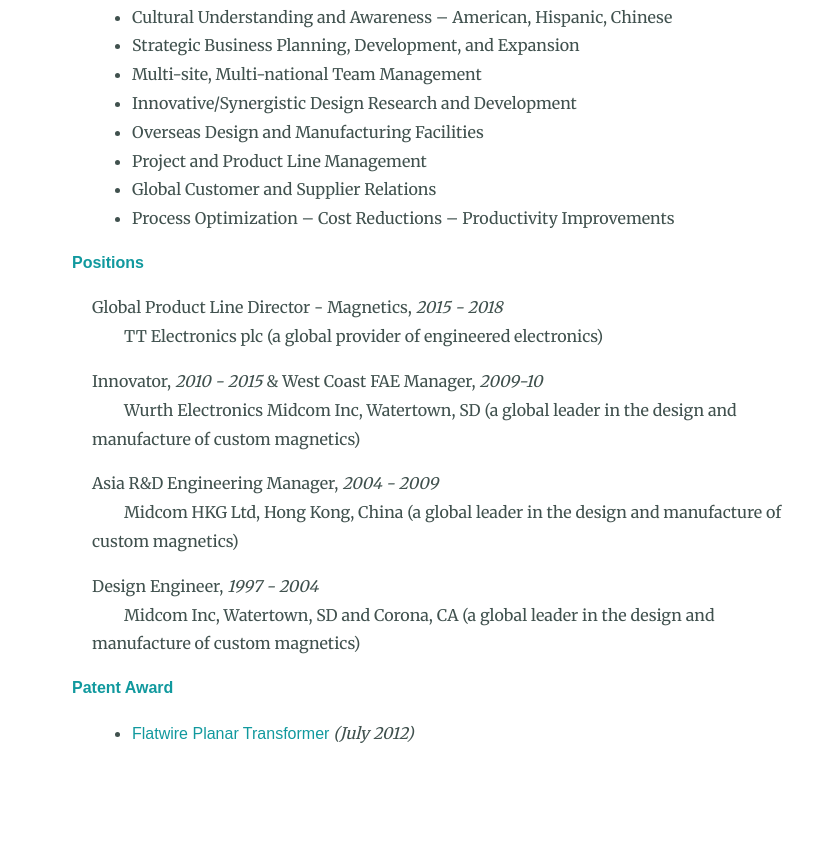
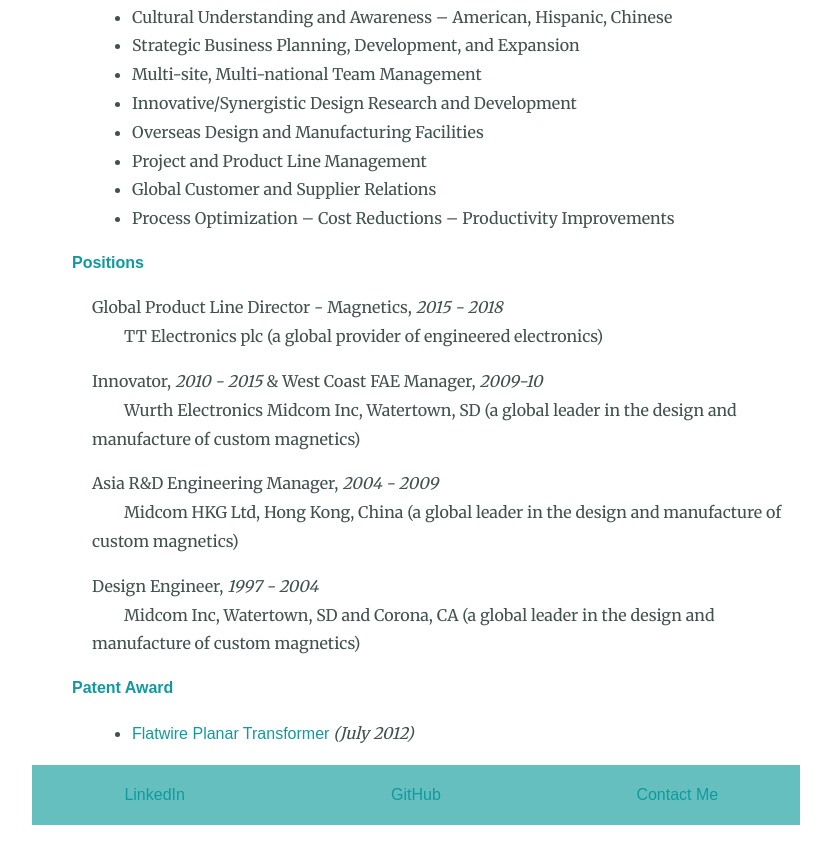
Before and after one commit to mhsiao345/Resume, a plain HTML site: page index.html in a window 1280 px wide. Shown: the part 2906-3759 px from the top of the page, without its empty margins (224-1055 px from the left). Before the commit the page ends 3671 px from the top, so only its background shows below. Drawn offline with Linux system fonts and the light colour scheme; a web font is replaced by a local one.

Commit message:
Update index.html

```diff
--- a/index.html
+++ b/index.html
@@ -124,6 +124,12 @@
     <ul style="margin-left: 60px">
       <li><a href="https://uspto.report/patent/app/20120176214">Flatwire Planar Transformer</a>
       <em>(July 2012)</em></li></ul>
+  <div class="links bottom">
+    <a href="https://linkedin.com/in/marcoshsiao">LinkedIn</a>&emsp;
+    <a href="https://github.com/mhsiao345">GitHub</a>&emsp;
+    <a href="mailto:mhsiao@gmail.com">Contact Me</a>
+  </div>
+  <br>
 </body>
 
 </html>
```
